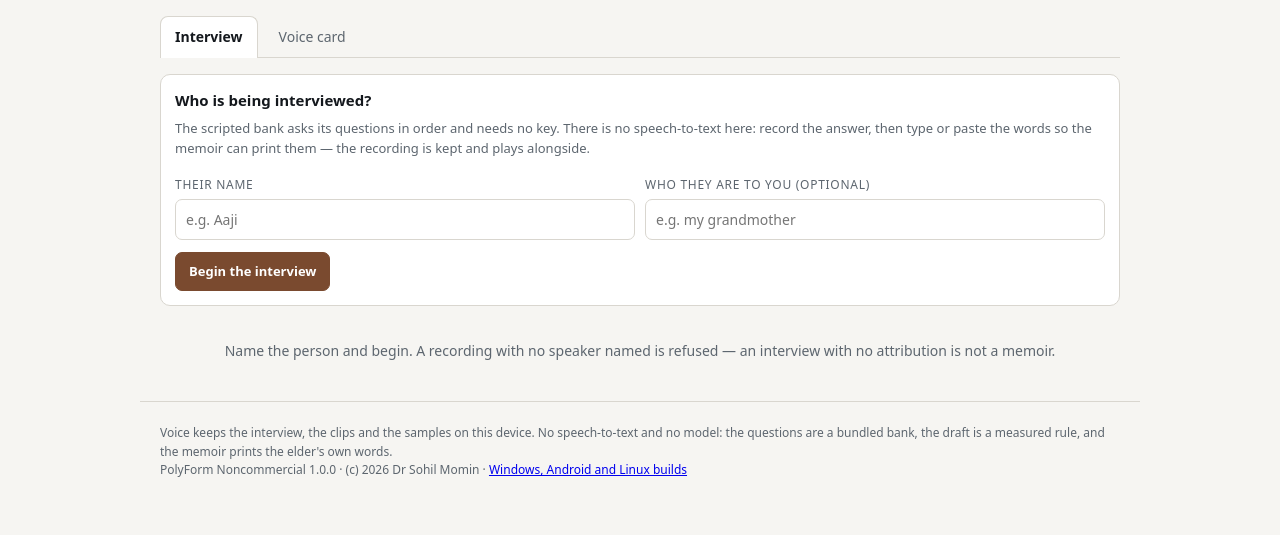
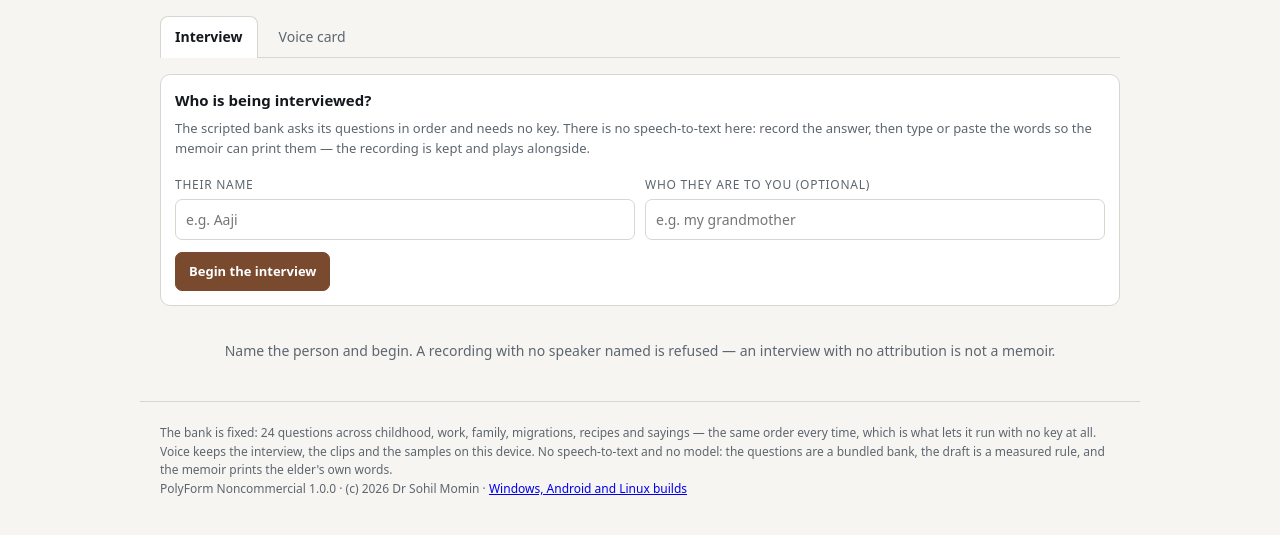
Before and after one commit to drsamonline/app-voice, a website: page docs/play/index.html in a window 1280 px wide. Shown: the part 61-596 px from the top of the page. Drawn offline with Linux system fonts and the light colour scheme.

Commit message:
docs: name the six chapters and say the bank is fixed
A fixed order is the reason the interview runs with no key, so it belongs on the page rather than
only in the README. (An empty commit does not trigger the build: paths-ignore sees no changed file.)

```diff
--- a/docs/play/index.html
+++ b/docs/play/index.html
@@ -210,7 +210,9 @@
 </main>
 
 <footer>
-  Voice keeps the interview, the clips and the samples on this device. No speech-to-text and no model: the questions are a bundled
+  The bank is fixed: 24 questions across childhood, work, family, migrations, recipes and sayings — the same order every time,
+  which is what lets it run with no key at all.
+  <br>Voice keeps the interview, the clips and the samples on this device. No speech-to-text and no model: the questions are a bundled
   bank, the draft is a measured rule, and the memoir prints the elder's own words.
   <br>PolyForm Noncommercial 1.0.0 · (c) 2026 Dr Sohil Momin ·
   <a href="https://github.com/drsamonline/app-voice/releases/tag/app-latest">Windows, Android and Linux builds</a>
```
